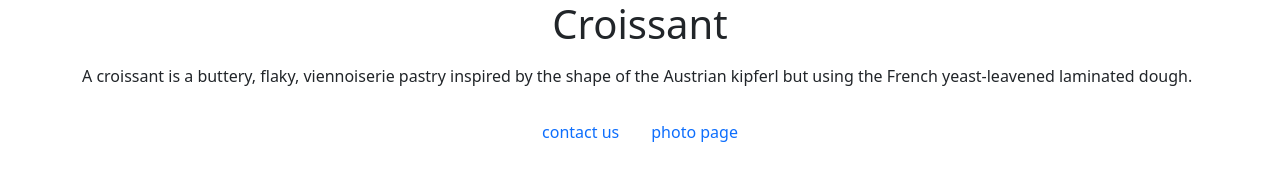
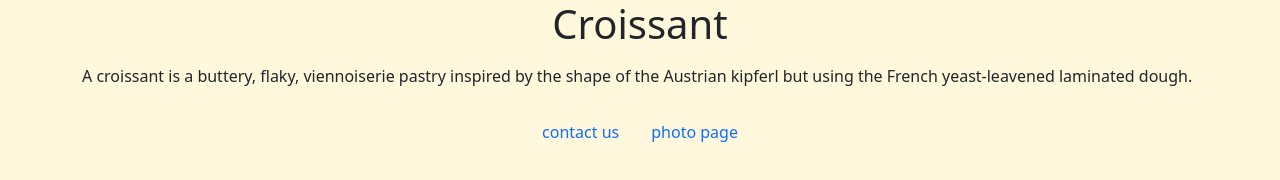
Before and after one commit to maryost1998/Croissant, a plain HTML site: page index.html in a window 1280 px wide. Drawn offline with nearby package versions, Linux system fonts and the light colour scheme.

Commit message:
add css file to project and change the background

```diff
--- a/index.html
+++ b/index.html
@@ -7,6 +7,8 @@
     <script src="https://cdn.jsdelivr.net/npm/bootstrap@5.3.0-alpha2/dist/js/bootstrap.bundle.min.js"
             integrity="sha384-qKXV1j0HvMUeCBQ+QVp7JcfGl760yU08IQ+GpUo5hlbpg51QRiuqHAJz8+BrxE/N"
             crossorigin="anonymous"></script>
+    <link href="src/styles.css" rel="stylesheet">
+
     <title>croissant</title>
 </head>
 <body>
--- /dev/null
+++ b/src/styles.css
@@ -0,0 +1,3 @@
+body{
+    background-color: cornsilk;
+}
```
Also changed, not shown: contact.html (+2 -0 lines), photo.html (+1 -0 lines).
